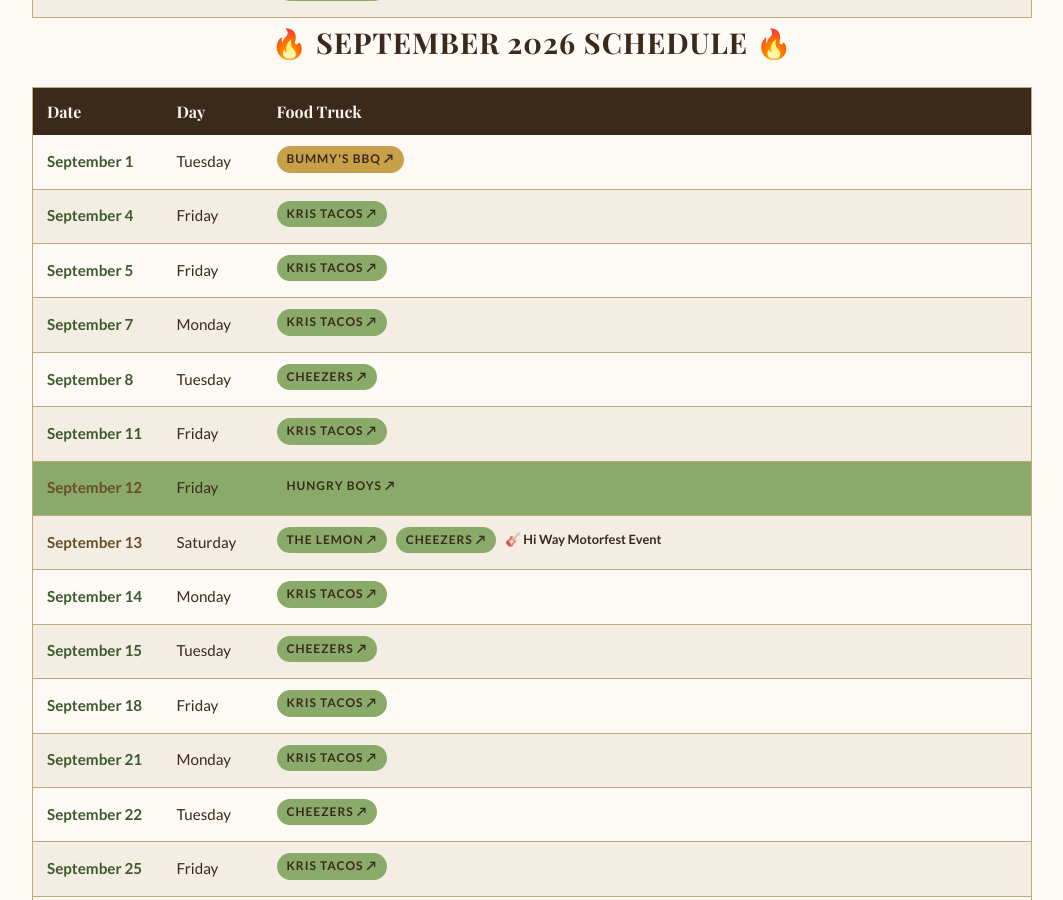
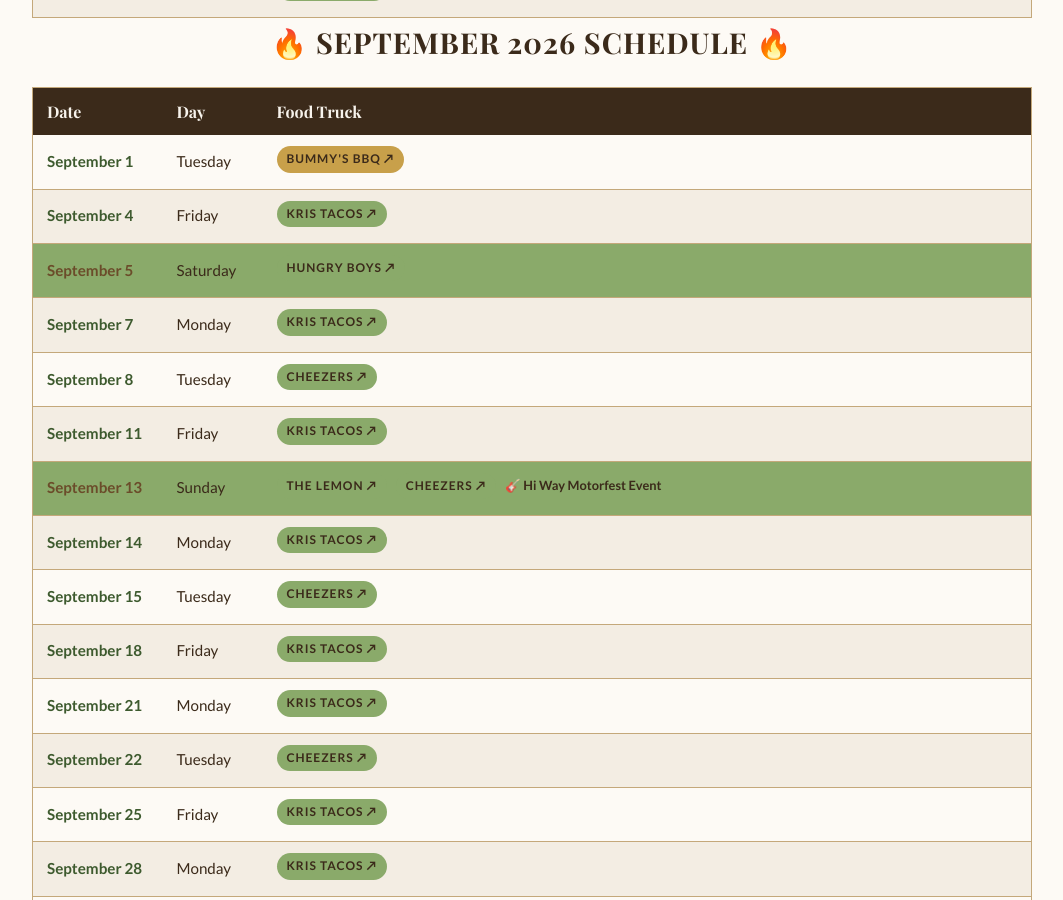
Before and after one commit to blueearthcommunitymarket/blueearthcommunitymarket.github.io, a Jekyll site: the page built from ryno-food-lot/index.html, in a window 1280 px wide and 900 px high, scrolled down 5306 px. Shown: the whole window, without its empty margins (108-1171 px from the left). Built offline with Jekyll 4.4.1, drawn with Linux system fonts in a browser that asks for light colours; some web fonts are replaced.

Commit message:
Complete September 2026 schedule update - correct days and dates per Heather's calendar

```diff
--- a/ryno-food-lot/index.html
+++ b/ryno-food-lot/index.html
@@ -356,12 +356,11 @@ description: Complete food truck schedule for the Ryno Food Lot in Blue Earth, M
             <tbody>
                 <tr><td class="race-date">September 1</td><td>Tuesday</td><td><span class="tag tag-gold"><a href="https://www.facebook.com/share/1GXr44CKx8/?mibextid=wwXIfr" target="_blank" rel="noopener" style="color:inherit;text-decoration:none;">Bummy's BBQ ↗</a></span></td></tr>
                 <tr><td class="race-date">September 4</td><td>Friday</td><td><span class="tag"><a href="https://www.facebook.com/share/1AquB7sxYj/?mibextid=wwXIfr" target="_blank" rel="noopener" style="color:inherit;text-decoration:none;">Kris Tacos ↗</a></span></td></tr>
-                <tr><td class="race-date">September 5</td><td>Friday</td><td><span class="tag"><a href="https://www.facebook.com/share/1AquB7sxYj/?mibextid=wwXIfr" target="_blank" rel="noopener" style="color:inherit;text-decoration:none;">Kris Tacos ↗</a></span></td></tr>
+                <tr style="background: var(--green-light);"><td class="race-date special-event">September 5</td><td>Saturday</td><td><span class="tag"><a href="https://www.facebook.com/hungryboysiowa" target="_blank" rel="noopener" style="color:inherit;text-decoration:none;">Hungry Boys ↗</a></span></td></tr>
                 <tr><td class="race-date">September 7</td><td>Monday</td><td><span class="tag"><a href="https://www.facebook.com/share/1AquB7sxYj/?mibextid=wwXIfr" target="_blank" rel="noopener" style="color:inherit;text-decoration:none;">Kris Tacos ↗</a></span></td></tr>
                 <tr><td class="race-date">September 8</td><td>Tuesday</td><td><span class="tag"><a href="https://www.facebook.com/share/1CZyABySqK/?mibextid=wwXIfr" target="_blank" rel="noopener" style="color:inherit;text-decoration:none;">Cheezers ↗</a></span></td></tr>
                 <tr><td class="race-date">September 11</td><td>Friday</td><td><span class="tag"><a href="https://www.facebook.com/share/1AquB7sxYj/?mibextid=wwXIfr" target="_blank" rel="noopener" style="color:inherit;text-decoration:none;">Kris Tacos ↗</a></span></td></tr>
-                <tr style="background: var(--green-light);"><td class="race-date special-event">September 12</td><td>Friday</td><td><span class="tag"><a href="https://www.facebook.com/hungryboysiowa" target="_blank" rel="noopener" style="color:inherit;text-decoration:none;">Hungry Boys ↗</a></span></td></tr>
-                <tr style="background: var(--green-light);"><td class="race-date special-event">September 13</td><td>Saturday</td><td><span class="tag"><a href="https://www.facebook.com/TheLemon1" target="_blank" rel="noopener" style="color:inherit;text-decoration:none;">The Lemon ↗</a></span> <span class="tag"><a href="https://www.facebook.com/share/1CZyABySqK/?mibextid=wwXIfr" target="_blank" rel="noopener" style="color:inherit;text-decoration:none;">Cheezers ↗</a></span> <span style="font-size:0.8rem;color: var(--brown-dark);font-weight:700;">🎸 Hi Way Motorfest Event</span></td></tr>
+                <tr style="background: var(--green-light);"><td class="race-date special-event">September 13</td><td>Sunday</td><td><span class="tag"><a href="https://www.facebook.com/TheLemon1" target="_blank" rel="noopener" style="color:inherit;text-decoration:none;">The Lemon ↗</a></span> <span class="tag"><a href="https://www.facebook.com/share/1CZyABySqK/?mibextid=wwXIfr" target="_blank" rel="noopener" style="color:inherit;text-decoration:none;">Cheezers ↗</a></span> <span style="font-size:0.8rem;color: var(--brown-dark);font-weight:700;">🎸 Hi Way Motorfest Event</span></td></tr>
                 <tr><td class="race-date">September 14</td><td>Monday</td><td><span class="tag"><a href="https://www.facebook.com/share/1AquB7sxYj/?mibextid=wwXIfr" target="_blank" rel="noopener" style="color:inherit;text-decoration:none;">Kris Tacos ↗</a></span></td></tr>
                 <tr><td class="race-date">September 15</td><td>Tuesday</td><td><span class="tag"><a href="https://www.facebook.com/share/1CZyABySqK/?mibextid=wwXIfr" target="_blank" rel="noopener" style="color:inherit;text-decoration:none;">Cheezers ↗</a></span></td></tr>
                 <tr><td class="race-date">September 18</td><td>Friday</td><td><span class="tag"><a href="https://www.facebook.com/share/1AquB7sxYj/?mibextid=wwXIfr" target="_blank" rel="noopener" style="color:inherit;text-decoration:none;">Kris Tacos ↗</a></span></td></tr>
```
